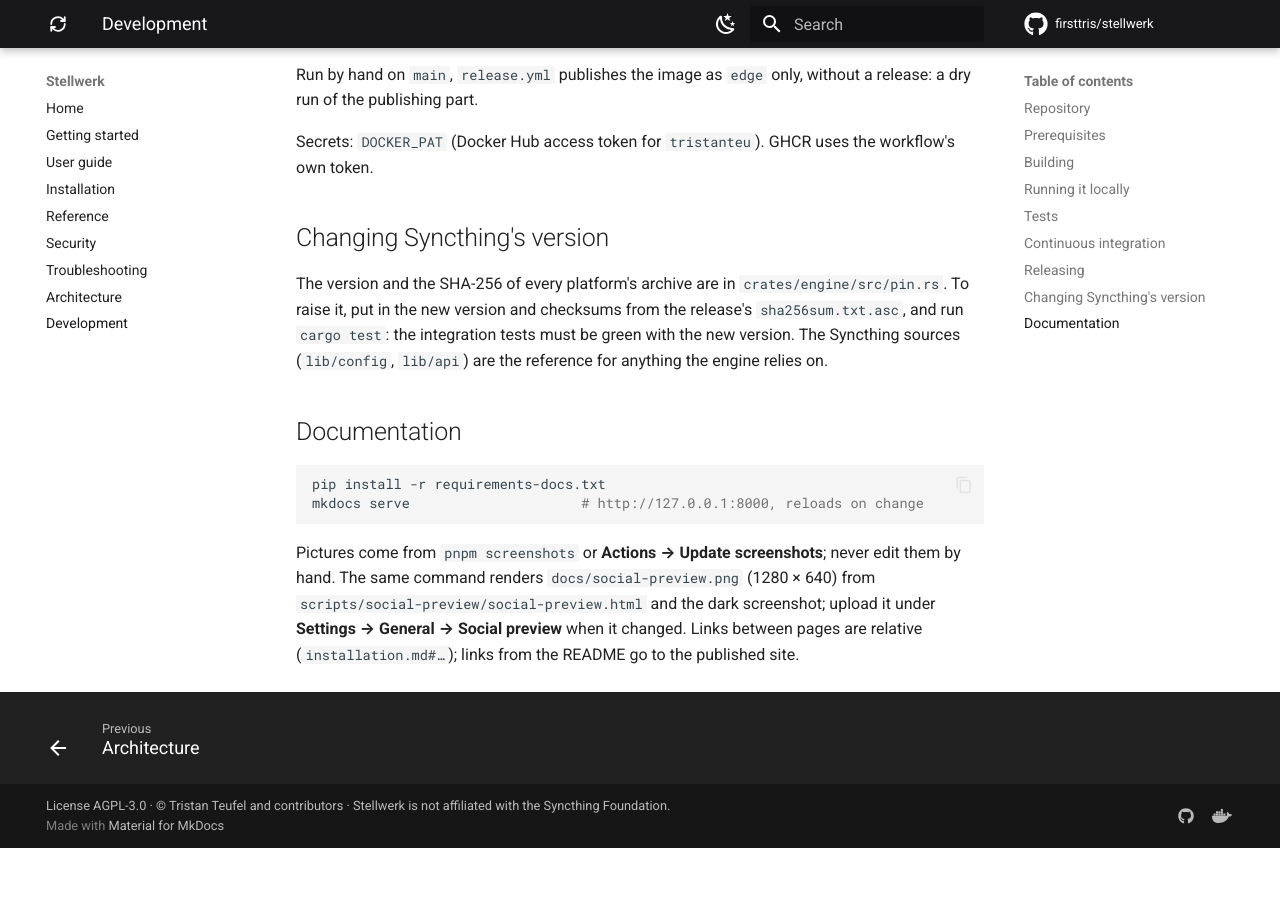
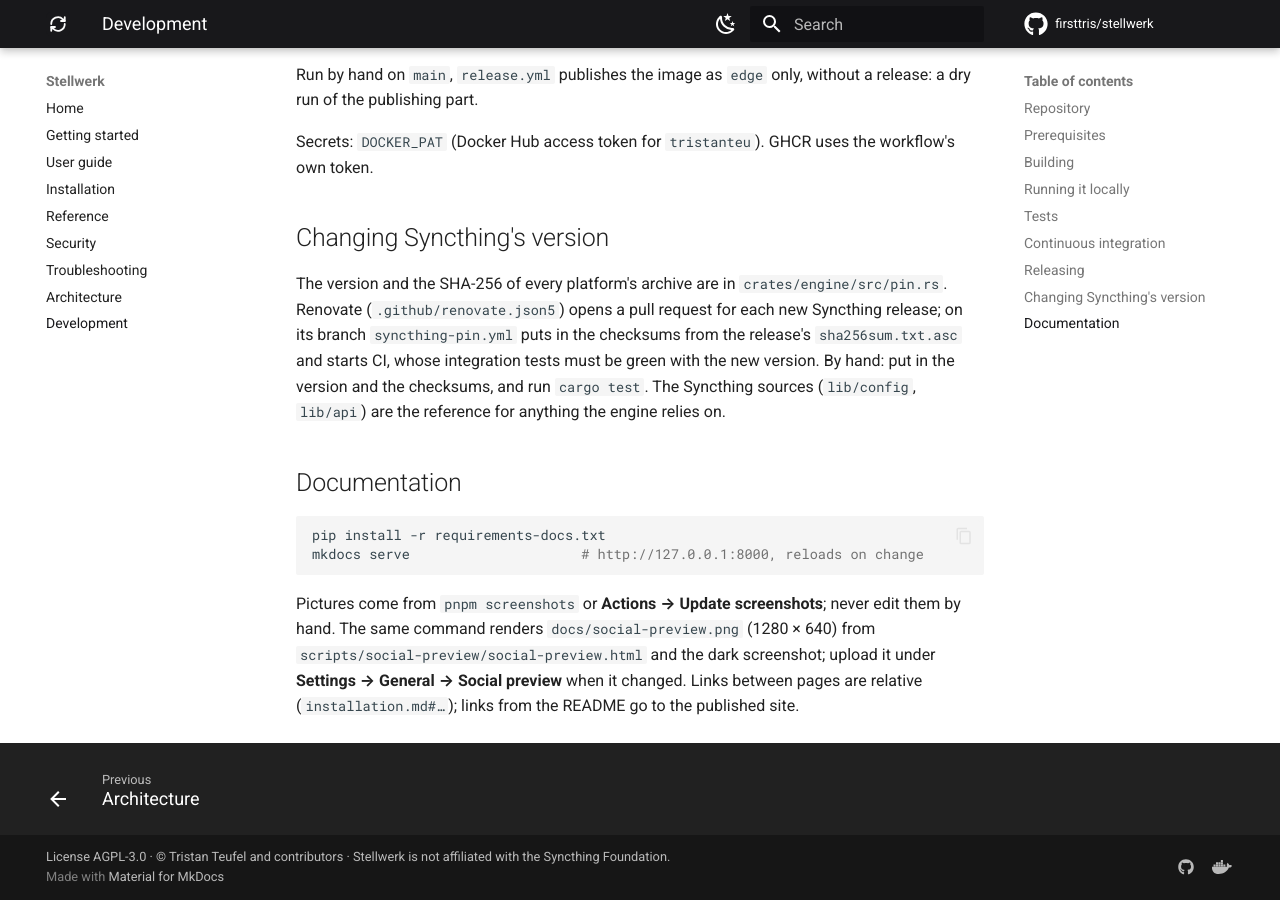
Before and after one commit to firsttris/stellwerk, an MkDocs documentation site: the page built from docs/development.md, in a window 1280 px wide and 900 px high, scrolled down 4047 px. Built offline with MkDocs 1.6.1 and Material for MkDocs 9.7.7, drawn with Linux system fonts in a browser that asks for light colours; comment, search, counter and statistics services are not loaded; before the commit the page ends 4895 px from its top, so only the background shows below that.

Commit message:
Renovate for Syncthing, the zig cross-build, Node and cargo-chef (#13)
* Renovate for Syncthing, the zig cross-build, Node and cargo-chef

.github/renovate.json5: a pull request for each new release of what Stellwerk builds on, not for
every package. Syncthing as pinned in crates/engine/src/pin.rs (with the demo fixtures that show
its version), ziglang and cargo-zigbuild of agents.yml, Node of the image, CI and the docs, and the
cargo-chef pin of the Dockerfile.

Renovate cannot compute checksums, so syncthing-pin.yml sets the SHA-256 of every platform's
archive from the release's sha256sum.txt.asc (and the version in pin.rs' doc link and tests) on the
Renovate branch, commits them and starts CI, whose integration tests then run against the new
release. docs/development.md says so.

Co-Authored-By: Claude Opus 5.5 <noreply@anthropic.com>
Claude-Session: https://claude.ai/code/session_01Y3rdfcC26D9RnpBBgHWUB3

* Shared workflows from the tag v1 instead of a session branch

docker-build and tested-on-main came from the branch ccr-161f105b-9ns022 of firsttris/workflows;
the tag v1 has both (and a newer tested-on-main), like the other workflows here.

Co-Authored-By: Claude Opus 5.5 <noreply@anthropic.com>
Claude-Session: https://claude.ai/code/session_01Y3rdfcC26D9RnpBBgHWUB3

---------

Co-authored-by: Claude <noreply@anthropic.com>

```diff
--- a/docs/development.md
+++ b/docs/development.md
@@ -124,10 +124,12 @@ token.
 
 ## Changing Syncthing's version
 
-The version and the SHA-256 of every platform's archive are in `crates/engine/src/pin.rs`. To
-raise it, put in the new version and checksums from the release's `sha256sum.txt.asc`, and run
-`cargo test`: the integration tests must be green with the new version. The Syncthing sources
-(`lib/config`, `lib/api`) are the reference for anything the engine relies on.
+The version and the SHA-256 of every platform's archive are in `crates/engine/src/pin.rs`.
+Renovate (`.github/renovate.json5`) opens a pull request for each new Syncthing release; on its
+branch `syncthing-pin.yml` puts in the checksums from the release's `sha256sum.txt.asc` and starts
+CI, whose integration tests must be green with the new version. By hand: put in the version and
+the checksums, and run `cargo test`. The Syncthing sources (`lib/config`, `lib/api`) are the
+reference for anything the engine relies on.
 
 ## Documentation
 
```
Also changed, not shown: 4 other files.
